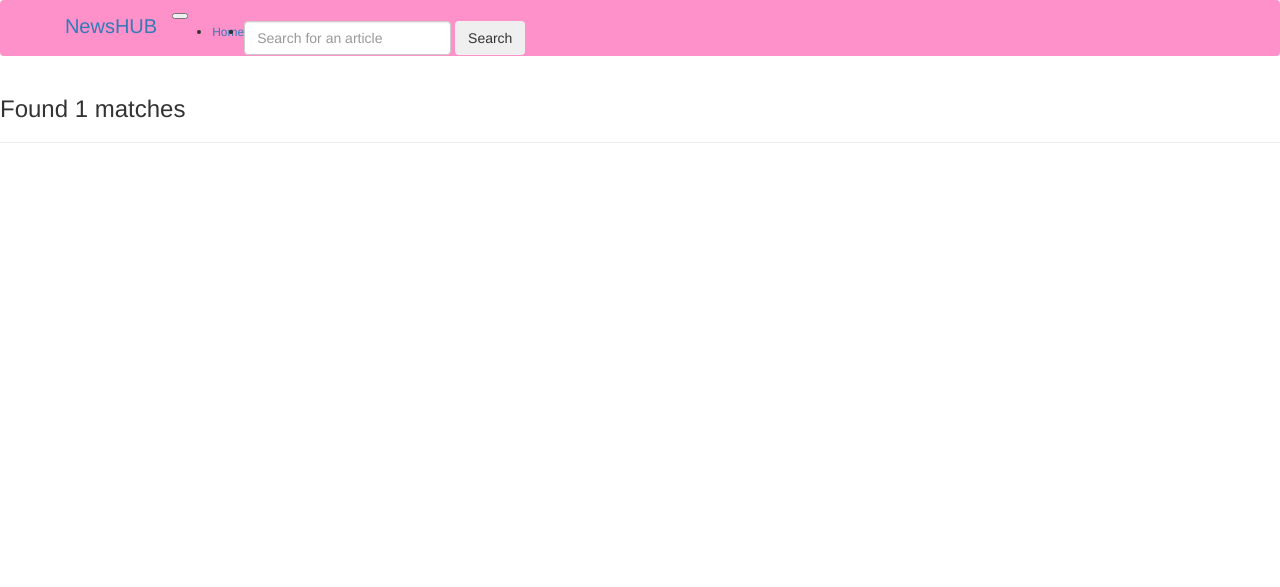
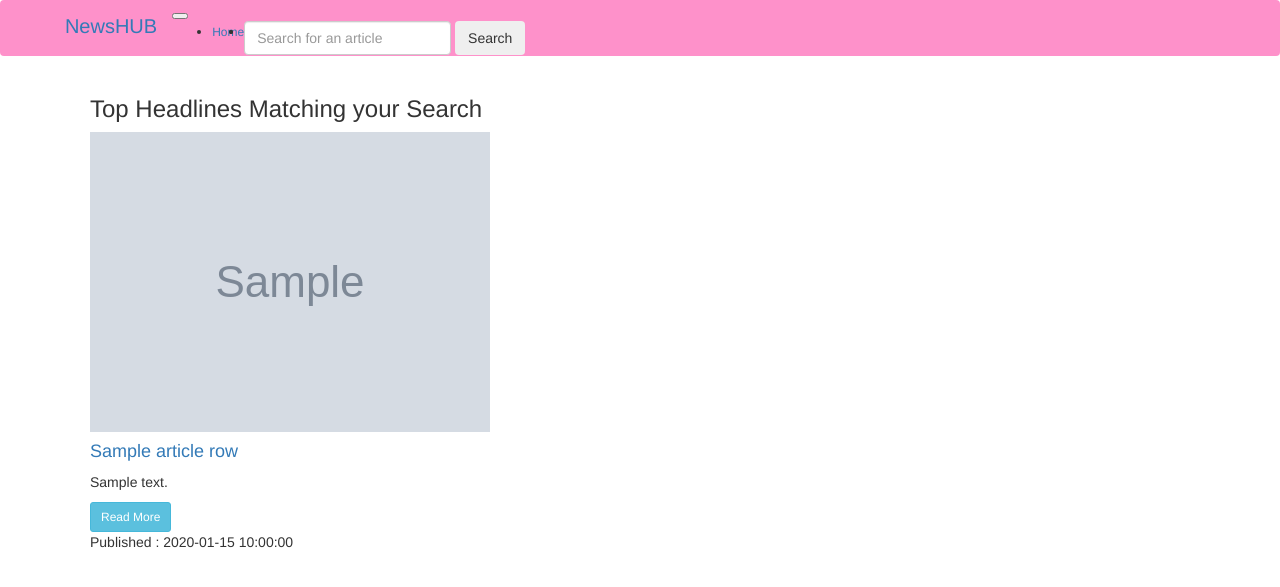
Before and after one commit to kelvin-daniel/news-app, a Flask app: template app/templates/search.html in a window 1280 px wide. Shown: the top 587 px of the page. Run offline with Flask 2, Linux system fonts and the light colour scheme; the template is opened without the code that fills it: most values are stand-ins (such as "Sample title", 1, 10 or a date in 2020); grey boxes marked "Sample" are stand-in pictures; some libraries are stand-ins or nearby versions.

Commit message:
refractor code in seach

```diff
--- a/app/templates/macros.html
+++ b/app/templates/macros.html
@@ -18,3 +18,29 @@
         </div>
     {% endfor %}
 {% endmacro %}
+
+{%macro displaySearchList(articles)%}
+<div class="container">
+    <h3>Top Headlines Matching your Search</h3>
+    {% for article_row in articles | batch(3)%}
+        <div class="row">
+            {% for article in article_row %}
+                <div class="col-md-3">
+                    <div class="card card-default p-2 m-2">
+                    <a href="{{article.url}}" target="_blank">
+                            <img src="{{article.image}}" alt="{{article.title}}" class="img-fluid" styles="height:300px; width:300px;"></a>
+                            <div class="card-heading">
+                                <h4><a href="{{article.url}}" target="_blank">{{article.title |truncate(35)}}</a></h4>
+                                <div class="card-body"><p>{{article.description | truncate(60)}}</p></div>
+                                <a href="{{article.url}}" target="_blank" class="btn btn-info btn-sm"> Read More</a>
+                            </div>
+                            <div class="footer">
+                            Published : {{article.date}}
+                        </div>
+                    </div>
+                </div>
+            {% endfor %}
+        </div>
+    {% endfor %}
+</div>
+{%endmacro%}
--- a/app/templates/search.html
+++ b/app/templates/search.html
@@ -4,10 +4,8 @@
 {% block content %}
     <div class="container-fluid">
         <div class="row">
-            <h3> Found {{ articles | count }} matches </h3>
-            <hr>
             <ul>
-                {{ macro.displayArticleList(articles)}}
+                {{ macro.displaySearchList(articles)}}
             </ul>
         </div>
     </div>
```
